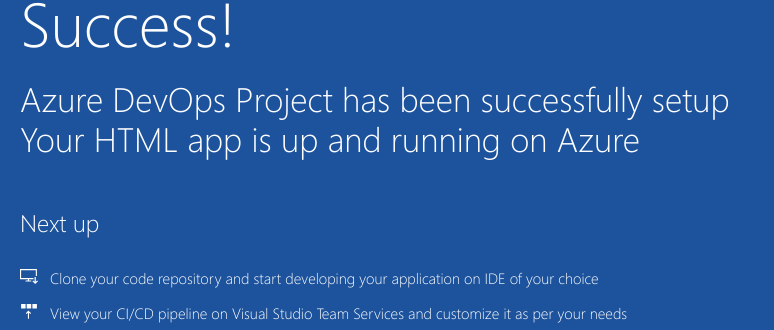
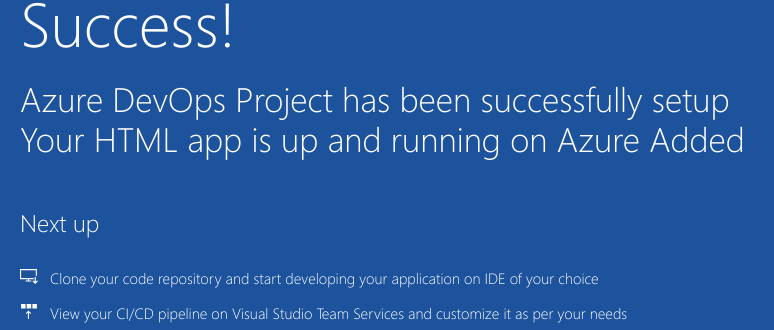
Before and after one commit to sureshkumaronline/gitcasestudy1, a plain HTML site: page index.html in a window 1280 px wide. Shown: the part 392-722 px from the top of the page, 205-979 px from the left. Drawn offline with Linux system fonts and the light colour scheme.

Commit message:
Added new feature

```diff
--- a/index.html
+++ b/index.html
@@ -20,7 +20,7 @@
             <div class="content-body">
                 <div class="success-text">Success!</div>
                 <div class="description line-1"> Azure DevOps Project has been successfully setup</div>
-                <div class="description line-2"> Your HTML app is up and running on Azure</div>
+                <div class="description line-2"> Your HTML app is up and running on Azure Added</div>
                 <div class="next-steps-container">
                     <div class="next-steps-header">Next up</div>
                     <div class="next-steps-body">
```
